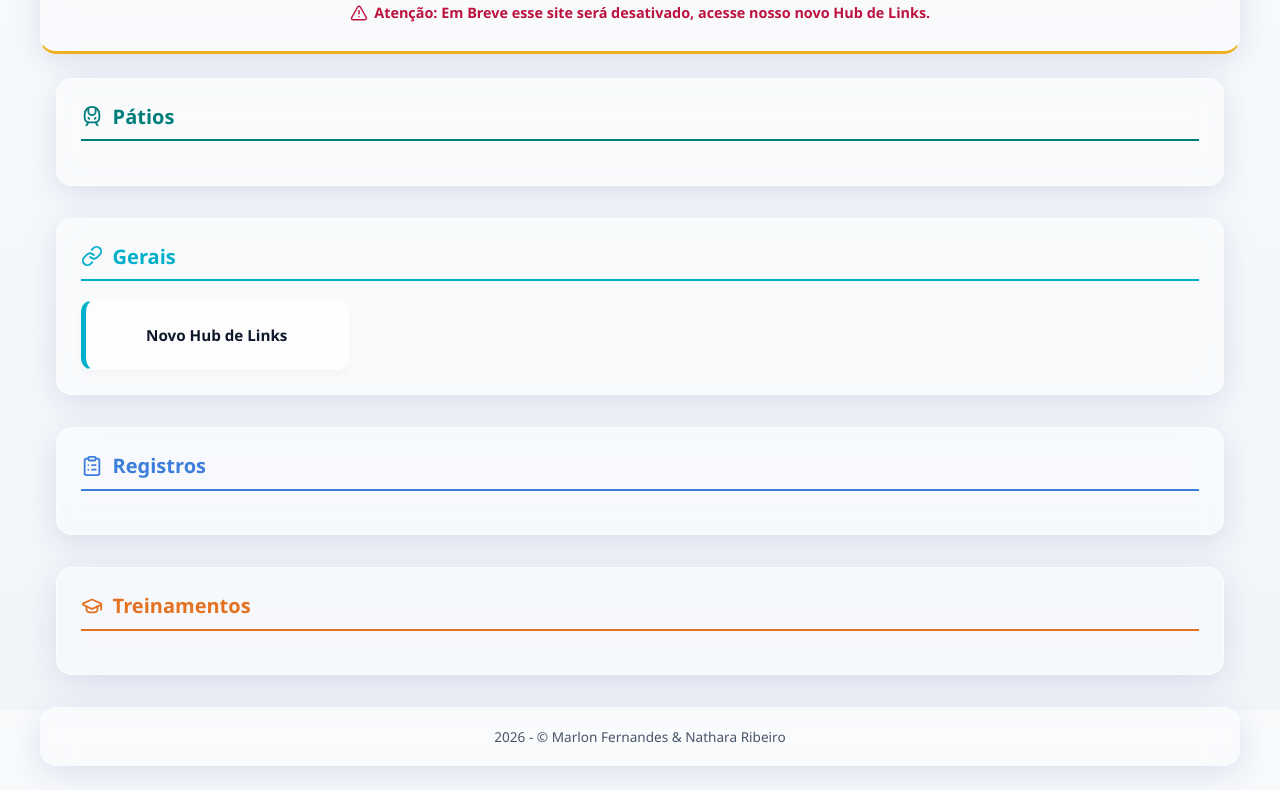
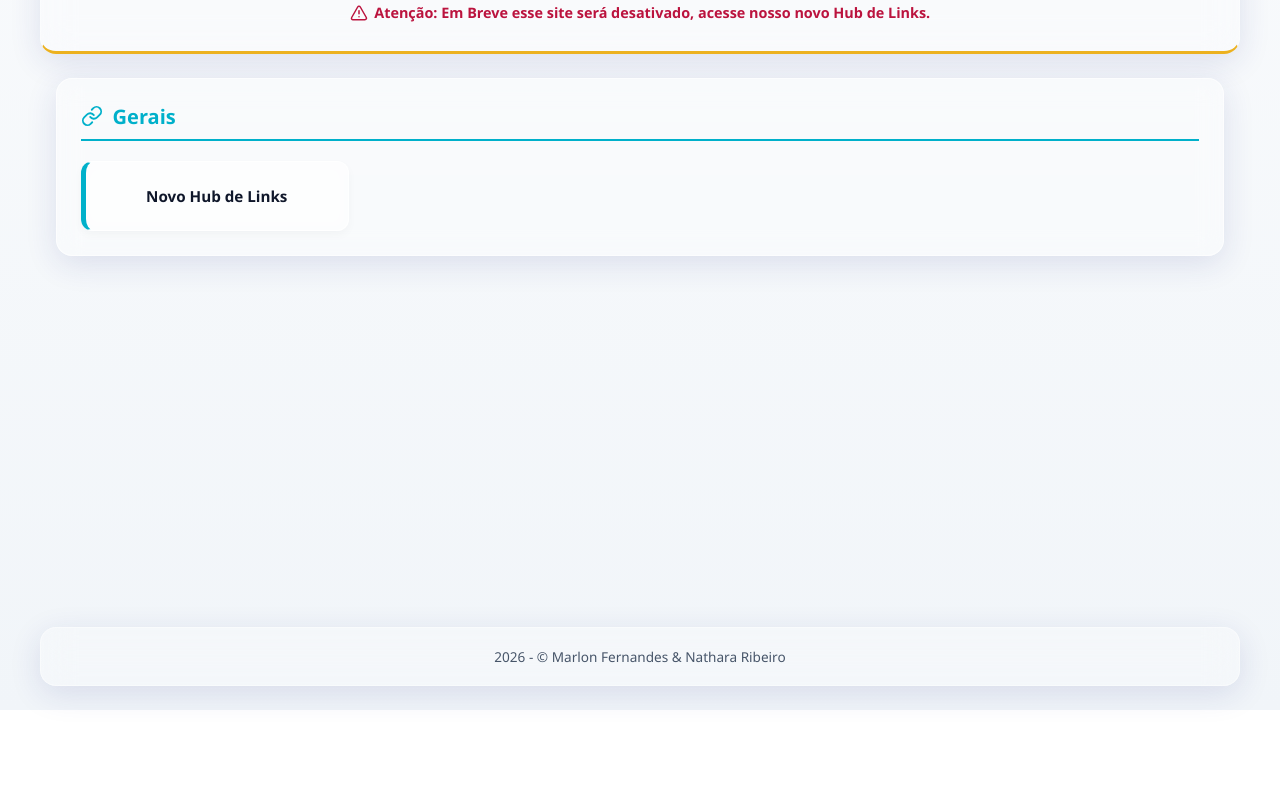
Before and after one commit to prisma-pages/links-gerais, a plain HTML site: page index.html in a window 1280 px wide. Shown: the part 90-880 px from the top of the page. After the commit the page ends 800 px from the top, so only its background shows below. Drawn offline with nearby package versions, Linux system fonts and the light colour scheme.

Commit message:
Update index.html

```diff
--- a/index.html
+++ b/index.html
@@ -21,32 +21,12 @@
 
     <main class="main-container">
 
-        <div class="glass-category-card category-patio">
-            <h2 class="category-header">
-                <i data-lucide="train-front"></i> Pátios
-            </h2>
-            <div class="button-grid" id="grid-patio"></div>
-        </div>
 
         <div class="glass-category-card category-gerais">
             <h2 class="category-header">
                 <i data-lucide="link"></i> Gerais
             </h2>
             <div class="button-grid" id="grid-gerais"></div>
-        </div>
-
-        <div class="glass-category-card category-registros">
-            <h2 class="category-header">
-                <i data-lucide="clipboard-list"></i> Registros
-            </h2>
-            <div class="button-grid" id="grid-registros"></div>
-        </div>
-
-        <div class="glass-category-card category-treinamentos">
-            <h2 class="category-header">
-                <i data-lucide="graduation-cap"></i> Treinamentos
-            </h2>
-            <div class="button-grid" id="grid-treinamentos"></div>
         </div>
 
     </main>
```
